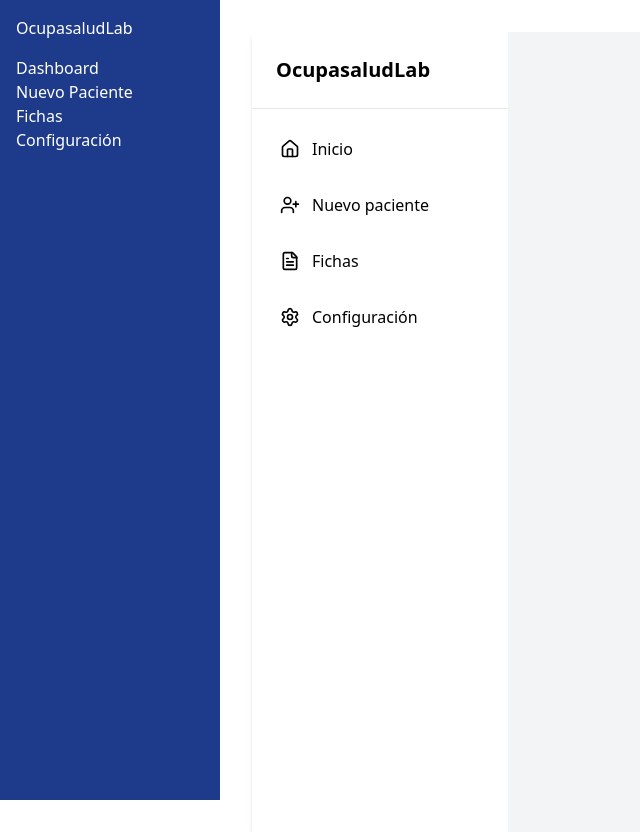
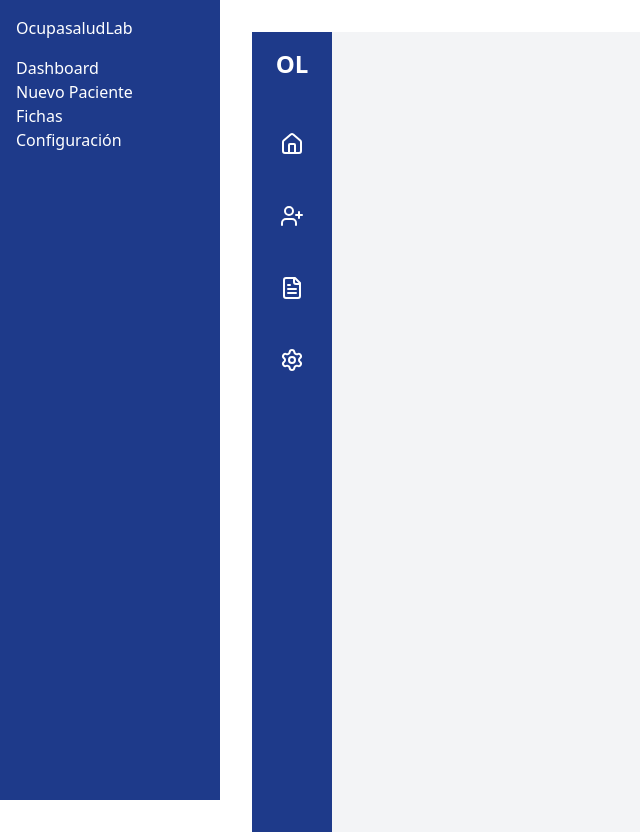
Before and after one commit to Kevpromax33/OcupasaludLabBackend, a React (Create React App) app in the folder ocupasaludlab-frontend/: page / in a window 1280 px wide. Shown: the whole page, without its empty margins (0-640 px from the left). Built offline with nearby package versions, Linux system fonts and the light colour scheme; sample sign-in values are in the browser's storage.

Commit message:
Limpiar sidebar: dejar solo íconos y logo OL

```diff
--- a/ocupasaludlab-frontend/src/components/Sidebar.js
+++ b/ocupasaludlab-frontend/src/components/Sidebar.js
@@ -5,23 +5,26 @@ import { Home, UserPlus, FileText, Settings } from "lucide-react";
 
 const Sidebar = () => {
   const linkStyle =
-    "flex items-center gap-3 p-3 rounded hover:bg-blue-100 transition";
+    "flex items-center gap-3 p-3 rounded hover:bg-blue-100 transition text-white";
 
   return (
-    <aside className="w-64 bg-white shadow-md">
-      <div className="p-6 font-bold text-xl border-b">OcupasaludLab</div>
-      <nav className="flex flex-col p-4 space-y-2">
+    <aside className="w-20 bg-blue-900 h-screen flex flex-col items-center py-4">
+      {/* Logo o ícono */}
+      <div className="text-white text-2xl font-extrabold mb-6">OL</div>
+
+      {/* Menú */}
+      <nav className="flex flex-col items-center space-y-6 mt-4">
         <NavLink to="/" className={linkStyle}>
-          <Home size={20} /> Inicio
+          <Home size={24} />
         </NavLink>
         <NavLink to="/nuevo-paciente" className={linkStyle}>
-          <UserPlus size={20} /> Nuevo paciente
+          <UserPlus size={24} />
         </NavLink>
         <NavLink to="/fichas" className={linkStyle}>
-          <FileText size={20} /> Fichas
+          <FileText size={24} />
         </NavLink>
         <NavLink to="/configuracion" className={linkStyle}>
-          <Settings size={20} /> Configuración
+          <Settings size={24} />
         </NavLink>
       </nav>
     </aside>
```
